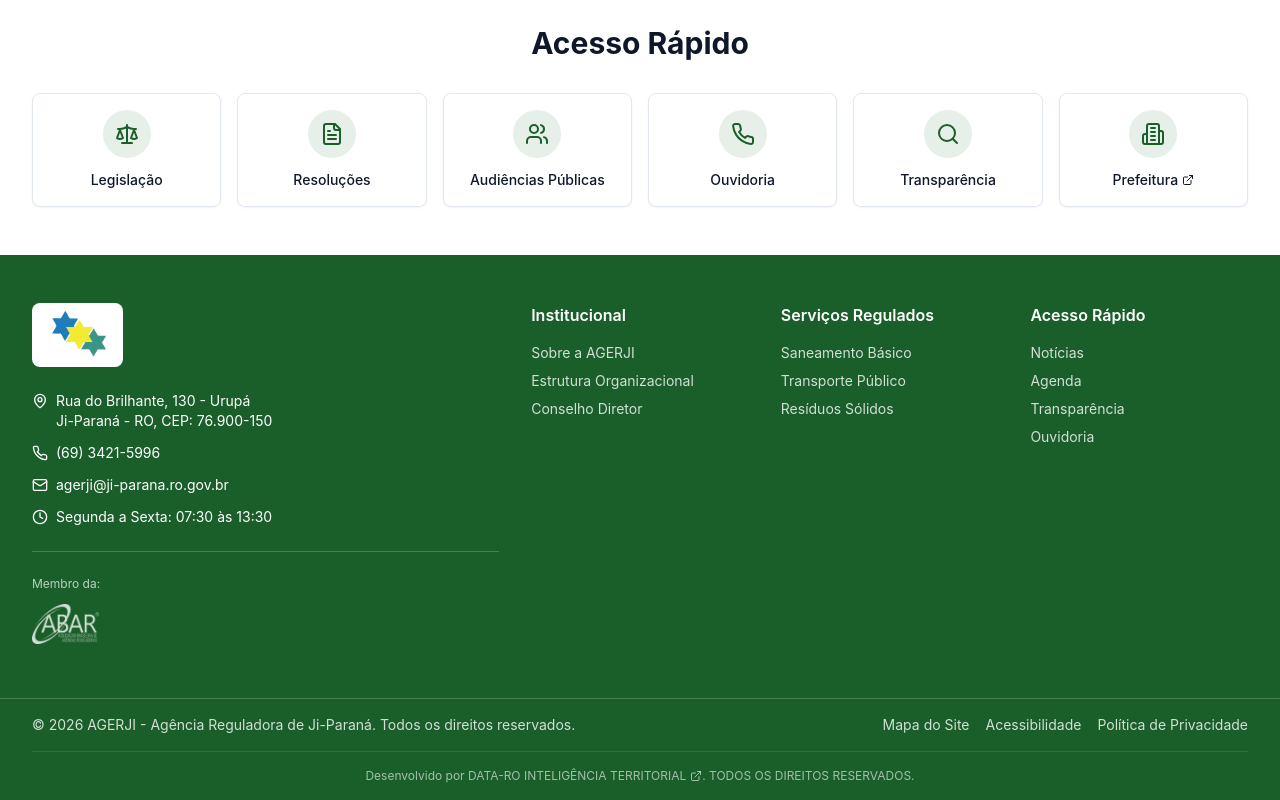
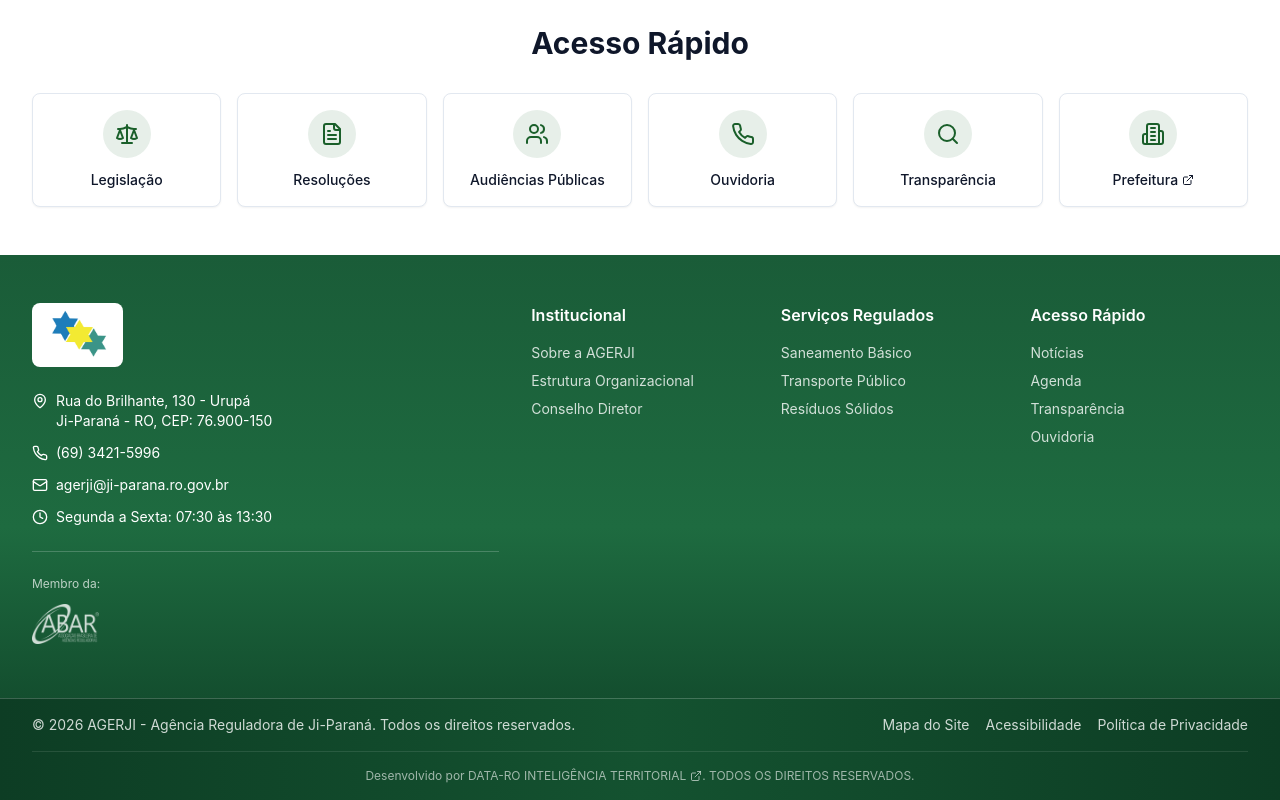
Before and after one commit to justr1de/AR.Ji-Parana, a Next.js app: page / in a window 1280 px wide. Shown: the part 2068-2868 px from the top of the page. Built offline with nearby package versions, Linux system fonts and the light colour scheme.

Commit message:
style: Add green gradient to footer

```diff
--- a/src/components/Footer.tsx
+++ b/src/components/Footer.tsx
@@ -28,7 +28,7 @@ const footerLinks = {
 
 export function Footer() {
   return (
-    <footer className="bg-primary text-primary-foreground">
+    <footer className="bg-gradient-to-b from-[#1a5c38] via-[#1e6b40] to-[#0d3d24] text-primary-foreground">
       {/* Main footer */}
       <div className="container py-12">
         <div className="grid grid-cols-1 md:grid-cols-2 lg:grid-cols-5 gap-8">
@@ -129,7 +129,7 @@ export function Footer() {
       </div>
 
       {/* Bottom bar */}
-      <div className="border-t border-primary-foreground/20">
+      <div className="border-t border-primary-foreground/20 bg-gradient-to-r from-[#0d3d24] via-[#145230] to-[#0d3d24]">
         <div className="container py-4">
           <div className="flex flex-col md:flex-row items-center justify-between gap-4 text-sm">
             <p className="text-primary-foreground/80">
```
Also changed, not shown: 1 other file (tests, documents, lock files or other folders).
